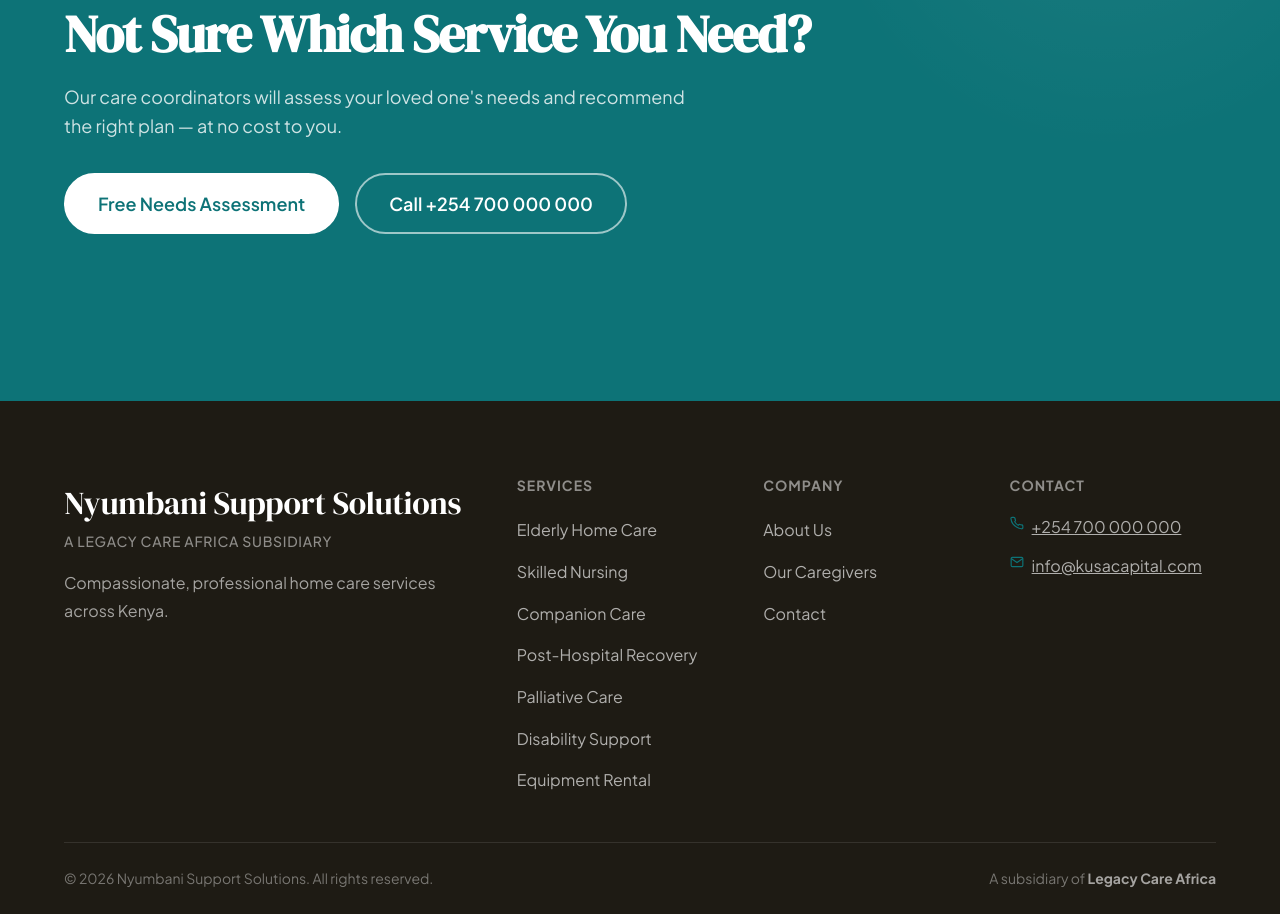
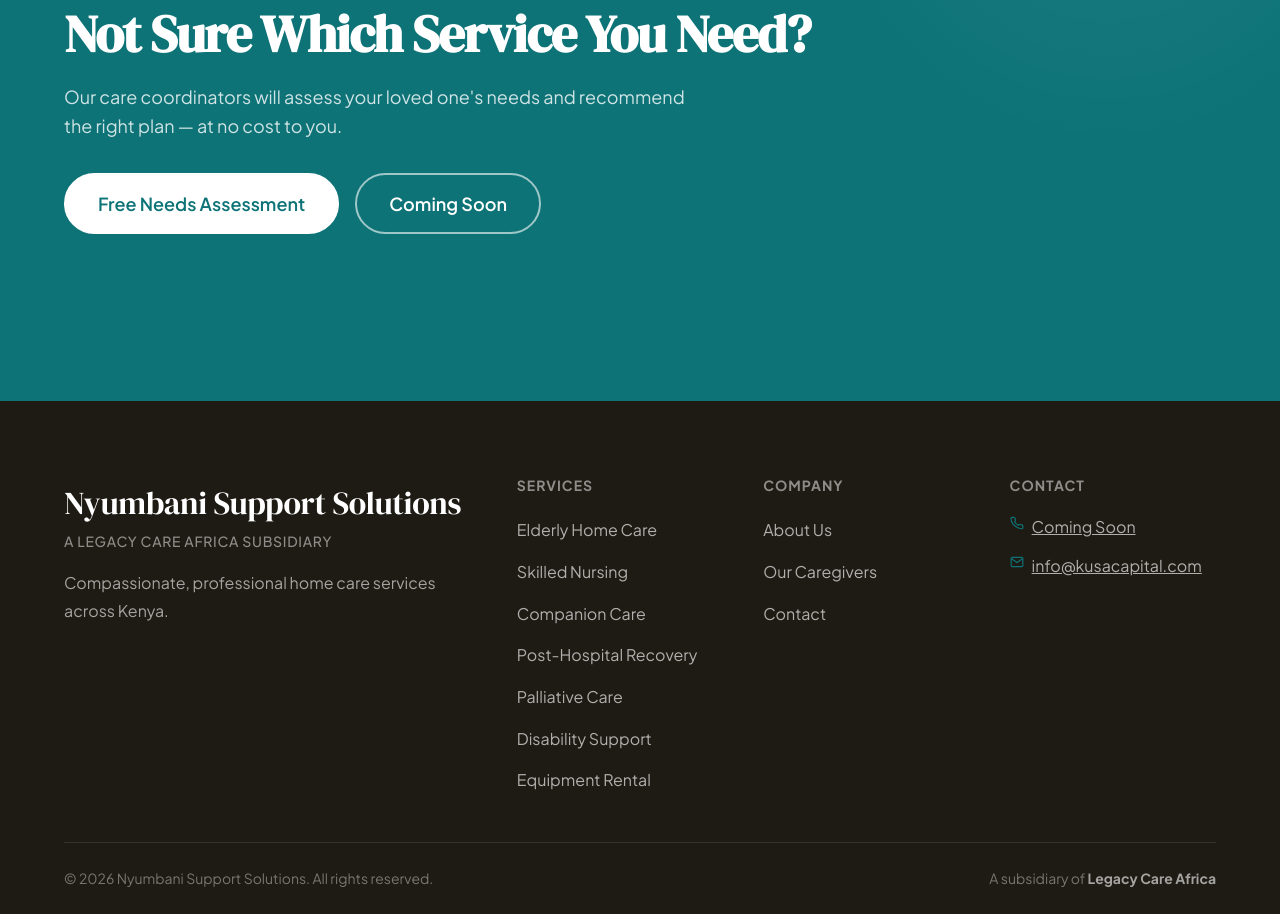
Before and after one commit to Dike-Code/nyumbani-support-solutions, a plain HTML site: page pages/services.html in a window 1280 px wide. Shown: the part 6653-7567 px from the top of the page. Drawn offline with Linux system fonts and the light colour scheme.

Commit message:
Update Tag

```diff
--- a/pages/services.html
+++ b/pages/services.html
@@ -1263,10 +1263,8 @@
 							<a href="contact.html" class="btn btn-white btn-lg"
 								>Free Needs Assessment</a
 							>
-							<a
-								href="tel:+254700000000"
-								class="btn btn-outline-white btn-lg"
-								>Call +254 700 000 000</a
+							<a href="#" class="btn btn-outline-white btn-lg"
+								>Coming Soon</a
 							>
 						</div>
 					</div>
@@ -1333,9 +1331,9 @@
 									d="M22 16.92v3a2 2 0 0 1-2.18 2 19.79 19.79 0 0 1-8.63-3.07A19.5 19.5 0 0 1 4.69 13.1a19.79 19.79 0 0 1-3.07-8.67A2 2 0 0 1 3.6 2.24h3a2 2 0 0 1 2 1.72 12.84 12.84 0 0 0 .7 2.81 2 2 0 0 1-.45 2.11L8.09 9.91a16 16 0 0 0 6 6l.81-.81a2 2 0 0 1 2.11-.45 12.84 12.84 0 0 0 2.81.7A2 2 0 0 1 22 16.92z"
 								/></svg
 							><a
-								href="tel:+254700000000"
+								href="#"
 								style="color: rgba(255, 255, 255, 0.65)"
-								>+254 700 000 000</a
+								>Coming Soon</a
 							>
 						</div>
 						<div class="contact-line">
```
Also changed, not shown: index.html (+2 -5 lines).
